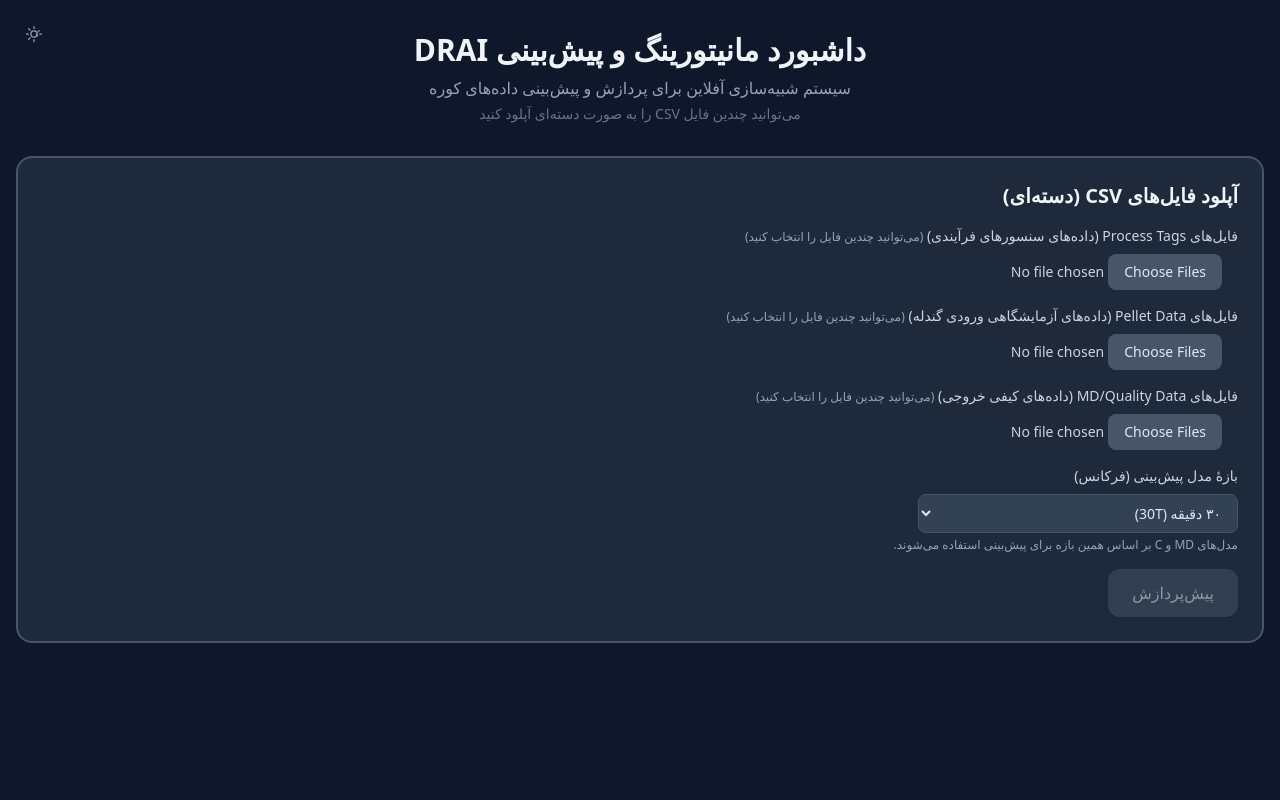
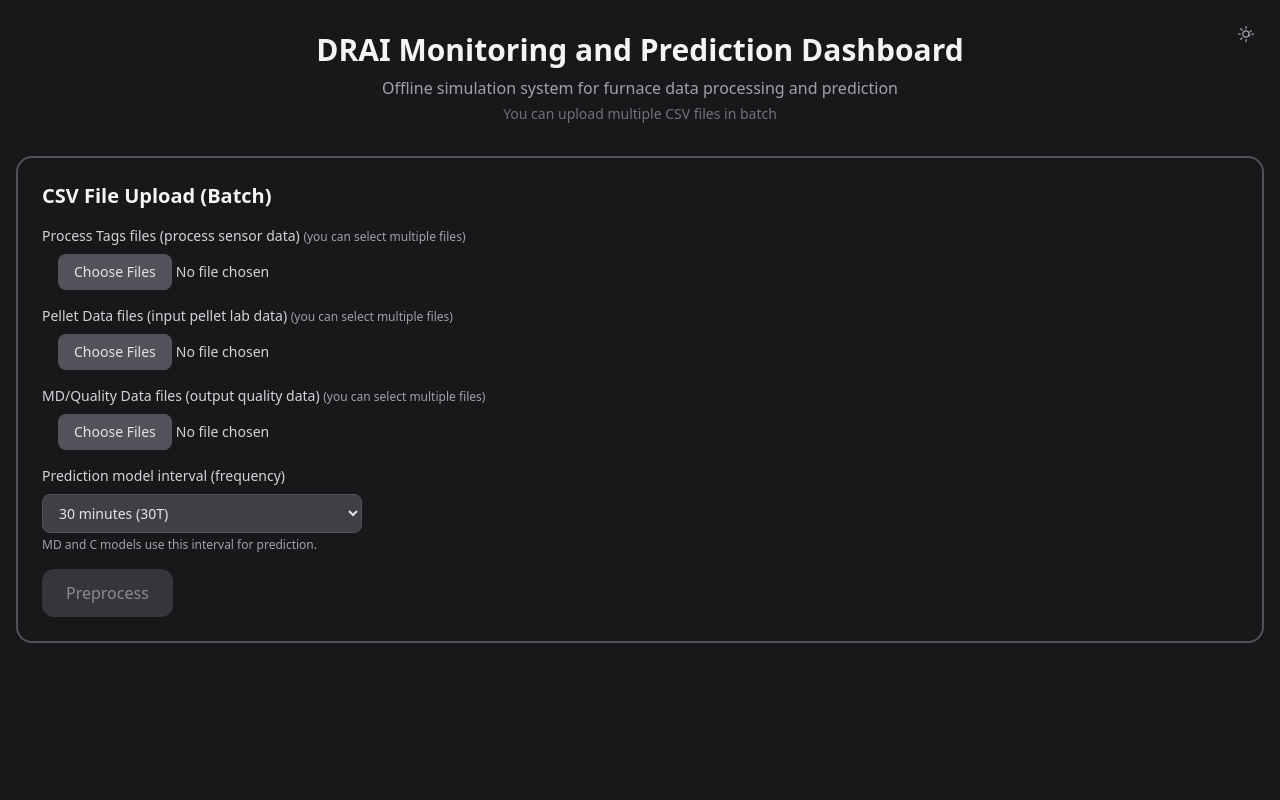
Before and after one commit to mohadesh/DRAI-Offline-Prototype, a Flask app: page / in a window 1280 px wide. Run offline with Flask 3, Linux system fonts and the light colour scheme; some libraries are stand-ins or nearby versions.

Commit message:
Update dashboard templates to enhance user experience with English translations and improved styling. Change text direction and language in index.html, and update various partial templates to ensure consistent dark mode styles. Refactor simulation control buttons and status displays for clarity and accessibility, improving overall usability.

```diff
--- a/templates/index.html
+++ b/templates/index.html
@@ -1,9 +1,9 @@
 <!DOCTYPE html>
-<html lang="fa" dir="rtl">
+<html lang="en" dir="ltr">
 <head>
   <meta charset="UTF-8" />
   <meta name="viewport" content="width=device-width, initial-scale=1.0" />
-  <title>داشبورد مانیتورینگ و پیش‌بینی DRAI</title>
+  <title>DRAI Monitoring and Prediction Dashboard</title>
   <!-- Apply saved theme immediately to avoid flash -->
   <script>
     (function () {
@@ -23,14 +23,14 @@
   <script src="/static/vendor/alpine.min.js" defer></script>
   <style>[x-cloak]{display:none !important}</style>
 </head>
-<body class="min-h-screen bg-slate-100 font-sans text-slate-800 dark:bg-slate-900 dark:text-slate-200">
+<body class="min-h-screen bg-slate-100 font-sans text-slate-800 dark:bg-zinc-900 dark:text-zinc-200">
   <!-- Theme toggle: subtle button, persisted in localStorage, default dark -->
-  <div class="fixed top-4 end-4 z-50" x-data="themeToggle()" x-init="init()">
+  <div class="fixed top-4 right-4 z-50" x-data="themeToggle()" x-init="init()">
     <button
       type="button"
       @click="toggle()"
-      aria-label="تغییر تم (روشن / تاریک)"
-      class="rounded-lg p-2 text-slate-500 transition hover:bg-slate-200 hover:text-slate-700 focus:outline-none focus:ring-2 focus:ring-slate-400 focus:ring-offset-2 dark:text-slate-400 dark:hover:bg-slate-700 dark:hover:text-slate-200 dark:focus:ring-slate-500 dark:focus:ring-offset-slate-900"
+      aria-label="Toggle theme (light / dark)"
+      class="rounded-lg p-2 text-slate-500 transition hover:bg-slate-200 hover:text-slate-700 focus:outline-none focus:ring-2 focus:ring-slate-400 focus:ring-offset-2 dark:text-zinc-400 dark:hover:bg-zinc-700 dark:hover:text-zinc-200 dark:focus:ring-zinc-500 dark:focus:ring-offset-zinc-950"
     >
       <span x-show="isDark" aria-hidden="true" class="inline-block h-5 w-5">
         <svg xmlns="http://www.w3.org/2000/svg" fill="none" viewBox="0 0 24 24" stroke-width="1.5" stroke="currentColor"><path stroke-linecap="round" stroke-linejoin="round" d="M12 3v2.25m6.364 2.636l-1.591 1.591M21 12h-2.25m-2.236 2.236l-1.591-1.591M12 18.75V21m-4.773-4.227l-1.591 1.591M5.25 12H3m4.227-4.773L5.636 5.636M15.75 12a3.75 3.75 0 11-7.5 0 3.75 3.75 0 017.5 0z" /></svg>
@@ -51,15 +51,15 @@
     @simulation-reset.window="simRunning = false; simPaused = false"
   >
     <header class="mb-8 text-center" x-show="currentPage === 'upload'" x-transition>
-      <h1 class="text-3xl font-bold text-slate-800 dark:text-slate-100">داشبورد مانیتورینگ و پیش‌بینی DRAI</h1>
-      <p class="mt-2 text-slate-600 dark:text-slate-400">سیستم شبیه‌سازی آفلاین برای پردازش و پیش‌بینی داده‌های کوره</p>
-      <p class="mt-1 text-sm text-slate-500 dark:text-slate-500">می‌توانید چندین فایل CSV را به صورت دسته‌ای آپلود کنید</p>
+      <h1 class="text-3xl font-bold text-slate-800 dark:text-zinc-100">DRAI Monitoring and Prediction Dashboard</h1>
+      <p class="mt-2 text-slate-600 dark:text-zinc-400">Offline simulation system for furnace data processing and prediction</p>
+      <p class="mt-1 text-sm text-slate-500 dark:text-zinc-500">You can upload multiple CSV files in batch</p>
     </header>
 
     <main class="space-y-6">
       <!-- Page 1: Upload & Preprocess -->
-      <section class="rounded-2xl border-2 border-slate-300 bg-white p-6 shadow-sm dark:border-slate-600 dark:bg-slate-800" x-show="currentPage === 'upload'" x-transition>
-        <h2 class="mb-4 text-xl font-semibold text-slate-800 dark:text-slate-100">آپلود فایل‌های CSV (دسته‌ای)</h2>
+      <section class="rounded-2xl border-2 border-slate-300 bg-white p-6 shadow-sm dark:border-zinc-600 dark:bg-zinc-900" x-show="currentPage === 'upload'" x-transition>
+        <h2 class="mb-4 text-xl font-semibold text-slate-800 dark:text-zinc-100">CSV File Upload (Batch)</h2>
         <form
           id="upload-form"
           x-ref="uploadForm"
@@ -69,9 +69,9 @@
         >
           <!-- Process Tags Files -->
           <div>
-            <label class="mb-2 block text-sm font-medium text-slate-700 dark:text-slate-300">
-              فایل‌های Process Tags (داده‌های سنسورهای فرآیندی)
-              <span class="text-xs text-slate-500 dark:text-slate-400">(می‌توانید چندین فایل را انتخاب کنید)</span>
+            <label class="mb-2 block text-sm font-medium text-slate-700 dark:text-zinc-300">
+              Process Tags files (process sensor data)
+              <span class="text-xs text-slate-500 dark:text-zinc-400">(you can select multiple files)</span>
             </label>
             <input
               type="file"
@@ -80,18 +80,18 @@
               multiple
               x-ref="processFiles"
               @change="updateFileCount('process', $event)"
-              class="block w-full text-sm text-slate-600 dark:text-slate-300 file:mr-4 file:rounded-lg file:border-0 file:bg-slate-100 file:px-4 file:py-2 file:font-medium file:text-slate-700 hover:file:bg-slate-200 dark:file:bg-slate-600 dark:file:text-slate-200 dark:hover:file:bg-slate-500"
+              class="block w-full text-sm text-slate-600 dark:text-zinc-300 file:ml-4 file:rounded-lg file:border-0 file:bg-slate-100 file:px-4 file:py-2 file:font-medium file:text-slate-700 hover:file:bg-slate-200 dark:file:bg-zinc-600 dark:file:text-zinc-200 dark:hover:file:bg-zinc-500"
             />
-            <p x-show="fileCounts.process > 0" class="mt-1 text-xs text-slate-500 dark:text-slate-400">
-              <span x-text="fileCounts.process"></span> فایل انتخاب شده
+            <p x-show="fileCounts.process > 0" class="mt-1 text-xs text-slate-500 dark:text-zinc-400">
+              <span x-text="fileCounts.process"></span> file(s) selected
             </p>
           </div>
 
           <!-- Pellet Data Files -->
           <div>
-            <label class="mb-2 block text-sm font-medium text-slate-700 dark:text-slate-300">
-              فایل‌های Pellet Data (داده‌های آزمایشگاهی ورودی گندله)
-              <span class="text-xs text-slate-500 dark:text-slate-400">(می‌توانید چندین فایل را انتخاب کنید)</span>
+            <label class="mb-2 block text-sm font-medium text-slate-700 dark:text-zinc-300">
+              Pellet Data files (input pellet lab data)
+              <span class="text-xs text-slate-500 dark:text-zinc-400">(you can select multiple files)</span>
             </label>
             <input
               type="file"
@@ -100,18 +100,18 @@
               multiple
               x-ref="pelletFiles"
               @change="updateFileCount('pellet', $event)"
-              class="block w-full text-sm text-slate-600 dark:text-slate-300 file:mr-4 file:rounded-lg file:border-0 file:bg-slate-100 file:px-4 file:py-2 file:font-medium file:text-slate-700 hover:file:bg-slate-200 dark:file:bg-slate-600 dark:file:text-slate-200 dark:hover:file:bg-slate-500"
+              class="block w-full text-sm text-slate-600 dark:text-zinc-300 file:ml-4 file:rounded-lg file:border-0 file:bg-slate-100 file:px-4 file:py-2 file:font-medium file:text-slate-700 hover:file:bg-slate-200 dark:file:bg-zinc-600 dark:file:text-zinc-200 dark:hover:file:bg-zinc-500"
             />
-            <p x-show="fileCounts.pellet > 0" class="mt-1 text-xs text-slate-500 dark:text-slate-400">
-              <span x-text="fileCounts.pellet"></span> فایل انتخاب شده
+            <p x-show="fileCounts.pellet > 0" class="mt-1 text-xs text-slate-500 dark:text-zinc-400">
+              <span x-text="fileCounts.pellet"></span> file(s) selected
             </p>
           </div>
 
           <!-- MD/Quality Data Files -->
           <div>
-            <label class="mb-2 block text-sm font-medium text-slate-700 dark:text-slate-300">
-              فایل‌های MD/Quality Data (داده‌های کیفی خروجی)
-              <span class="text-xs text-slate-500 dark:text-slate-400">(می‌توانید چندین فایل را انتخاب کنید)</span>
+            <label class="mb-2 block text-sm font-medium text-slate-700 dark:text-zinc-300">
+              MD/Quality Data files (output quality data)
+              <span class="text-xs text-slate-500 dark:text-zinc-400">(you can select multiple files)</span>
             </label>
             <input
               type="file"
@@ -120,37 +120,37 @@
               multiple
               x-ref="mdFiles"
               @change="updateFileCount('md', $event)"
-              class="block w-full text-sm text-slate-600 dark:text-slate-300 file:mr-4 file:rounded-lg file:border-0 file:bg-slate-100 file:px-4 file:py-2 file:font-medium file:text-slate-700 hover:file:bg-slate-200 dark:file:bg-slate-600 dark:file:text-slate-200 dark:hover:file:bg-slate-500"
+              class="block w-full text-sm text-slate-600 dark:text-zinc-300 file:ml-4 file:rounded-lg file:border-0 file:bg-slate-100 file:px-4 file:py-2 file:font-medium file:text-slate-700 hover:file:bg-slate-200 dark:file:bg-zinc-600 dark:file:text-zinc-200 dark:hover:file:bg-zinc-500"
             />
-            <p x-show="fileCounts.md > 0" class="mt-1 text-xs text-slate-500 dark:text-slate-400">
-              <span x-text="fileCounts.md"></span> فایل انتخاب شده
+            <p x-show="fileCounts.md > 0" class="mt-1 text-xs text-slate-500 dark:text-zinc-400">
+              <span x-text="fileCounts.md"></span> file(s) selected
             </p>
           </div>
 
           <!-- Model frequency (1h, 15T, 30T) -->
           <div>
-            <label class="mb-2 block text-sm font-medium text-slate-700 dark:text-slate-300">
-              بازهٔ مدل پیش‌بینی (فرکانس)
+            <label class="mb-2 block text-sm font-medium text-slate-700 dark:text-zinc-300">
+              Prediction model interval (frequency)
             </label>
             <select
               name="model_frequency"
-              class="block w-full max-w-xs rounded-lg border border-slate-300 bg-white px-3 py-2 text-sm text-slate-700 focus:border-slate-500 focus:outline-none focus:ring-1 focus:ring-slate-500 dark:border-slate-600 dark:bg-slate-700 dark:text-slate-200 dark:focus:border-slate-500 dark:focus:ring-slate-500"
+              class="block w-full max-w-xs rounded-lg border border-slate-300 bg-white px-3 py-2 text-sm text-slate-700 focus:border-slate-500 focus:outline-none focus:ring-1 focus:ring-slate-500 dark:border-zinc-600 dark:bg-zinc-700 dark:text-zinc-200 dark:focus:border-zinc-500 dark:focus:ring-zinc-500"
             >
-              <option value="30T">۳۰ دقیقه (30T)</option>
-              <option value="15T">۱۵ دقیقه (15T)</option>
-              <option value="1h">۱ ساعت (1h)</option>
+              <option value="30T">30 minutes (30T)</option>
+              <option value="15T">15 minutes (15T)</option>
+              <option value="1h">1 hour (1h)</option>
             </select>
-            <p class="mt-1 text-xs text-slate-500 dark:text-slate-400">مدل‌های MD و C بر اساس همین بازه برای پیش‌بینی استفاده می‌شوند.</p>
+            <p class="mt-1 text-xs text-slate-500 dark:text-zinc-400">MD and C models use this interval for prediction.</p>
           </div>
 
           <!-- Preprocess Button -->
           <button
             type="submit"
             :disabled="uploading || !hasFiles()"
-            class="inline-flex items-center gap-2 rounded-xl bg-slate-800 px-6 py-3 font-medium text-white shadow-md transition hover:bg-slate-700 focus:outline-none focus:ring-2 focus:ring-slate-500 focus:ring-offset-2 disabled:opacity-50 dark:bg-slate-600 dark:hover:bg-slate-500 dark:focus:ring-offset-slate-800"
+            class="inline-flex items-center gap-2 rounded-xl bg-slate-800 px-6 py-3 font-medium text-white shadow-md transition hover:bg-slate-700 focus:outline-none focus:ring-2 focus:ring-slate-500 focus:ring-offset-2 disabled:opacity-50 dark:bg-zinc-600 dark:hover:bg-zinc-500 dark:focus:ring-offset-zinc-800"
           >
             <span x-show="uploading" class="inline-block h-4 w-4 animate-spin rounded-full border-2 border-white border-t-transparent"></span>
-            <span x-text="uploading ? 'در حال پیش‌پردازش...' : 'پیش‌پردازش'"></span>
+            <span x-text="uploading ? 'Preprocessing...' : 'Preprocess'"></span>
           </button>
 
           <!-- Upload Status -->
@@ -164,7 +164,7 @@
       <div x-show="currentPage === 'monitoring'" x-transition class="min-h-0">
         <div id="dashboard-svg-container" class="overflow-auto min-h-0" style="max-height: 85vh;"></div>
         <div id="dashboard-rest-container" class="mt-4 space-y-4">
-          <p class="text-center text-slate-500 dark:text-slate-400">در حال بارگذاری...</p>
+          <p class="text-center text-slate-500 dark:text-zinc-400">Loading...</p>
         </div>
         <div id="dashboard-initial-trigger" hx-get="/update-dashboard" hx-trigger="load" hx-swap="none" class="contents" aria-hidden="true"></div>
         <div id="dashboard-poll-trigger" hx-get="/update-dashboard?partial=rest" hx-trigger="every 2s" hx-swap="innerHTML" hx-target="#dashboard-rest-container" class="contents" aria-hidden="true"></div>
@@ -227,21 +227,21 @@
           const mdFiles = this.$refs.mdFiles.files;
 
           if (processFiles.length === 0) {
-            this.uploadMessage = 'لطفاً حداقل یک فایل Process Tags انتخاب کنید.';
+            this.uploadMessage = 'Please select at least one Process Tags file.';
             this.uploadSuccess = false;
             this.uploading = false;
             return;
           }
 
           if (pelletFiles.length === 0) {
-            this.uploadMessage = 'لطفاً حداقل یک فایل Pellet انتخاب کنید.';
+            this.uploadMessage = 'Please select at least one Pellet file.';
             this.uploadSuccess = false;
             this.uploading = false;
             return;
           }
 
           if (mdFiles.length === 0) {
-            this.uploadMessage = 'لطفاً حداقل یک فایل MD/Quality انتخاب کنید.';
+            this.uploadMessage = 'Please select at least one MD/Quality file.';
             this.uploadSuccess = false;
             this.uploading = false;
             return;
@@ -291,11 +291,11 @@
                 }, 300);
               });
             } else {
-              this.uploadMessage = result.error || 'خطا در آپلود';
+              this.uploadMessage = result.error || 'Upload failed';
               this.uploadSuccess = false;
             }
           } catch (error) {
-            this.uploadMessage = 'خطا در ارتباط با سرور: ' + error.message;
+            this.uploadMessage = 'Server error: ' + error.message;
             this.uploadSuccess = false;
           } finally {
             this.uploading = false;
--- a/templates/partials/dashboard_full_oob.html
+++ b/templates/partials/dashboard_full_oob.html
@@ -16,8 +16,8 @@
 {% else %}
 <div id="dashboard-rest-container" hx-swap-oob="innerHTML">
   <script type="application/json" id="dashboard-tag-values">{{ tag_values | tojson }}</script>
-  <div class="rounded-xl border border-slate-200 bg-slate-50 p-8 text-center dark:border-slate-600 dark:bg-slate-800">
-    <p class="text-slate-600 dark:text-slate-400">در حال انتظار برای شروع شبیه‌سازی...</p>
+  <div class="rounded-xl border border-slate-200 bg-slate-50 p-8 text-center dark:border-zinc-600 dark:bg-zinc-900">
+    <p class="text-slate-600 dark:text-zinc-400">Waiting for simulation to start...</p>
   </div>
 </div>
 {% endif %}
--- a/templates/partials/dashboard_svg.html
+++ b/templates/partials/dashboard_svg.html
@@ -1,12 +1,12 @@
 {# SVG panel only - no border in light; subtle container in dark for consistency #}
-<div id="dashboard-svg-wrapper" class="min-w-0 w-full dark:rounded-xl dark:border dark:border-slate-600 dark:bg-slate-800 dark:p-2">
+<div id="dashboard-svg-wrapper" class="min-w-0 w-full dark:rounded-xl dark:border dark:border-zinc-600 dark:bg-zinc-900 dark:p-2">
   <object
     id="dashboard-svg-object"
     data="{{ url_for('serve_dashboard', filename='GolgoharDashboard.svg') }}"
     type="image/svg+xml"
     class="w-full h-auto min-w-0 block"
     style="max-height: 85vh;"
-    aria-label="داشبورد تگ‌های فرآیندی"
+    aria-label="Process tags dashboard"
   ></object>
   <script type="application/json" id="dashboard-tag-values">{{ tag_values | tojson }}</script>
 </div>
```
Also changed, not shown: templates/partials/dashboard.html (+30 -30 lines), templates/partials/dashboard_rest.html (+28 -28 lines), templates/partials/results.html (+10 -10 lines).
